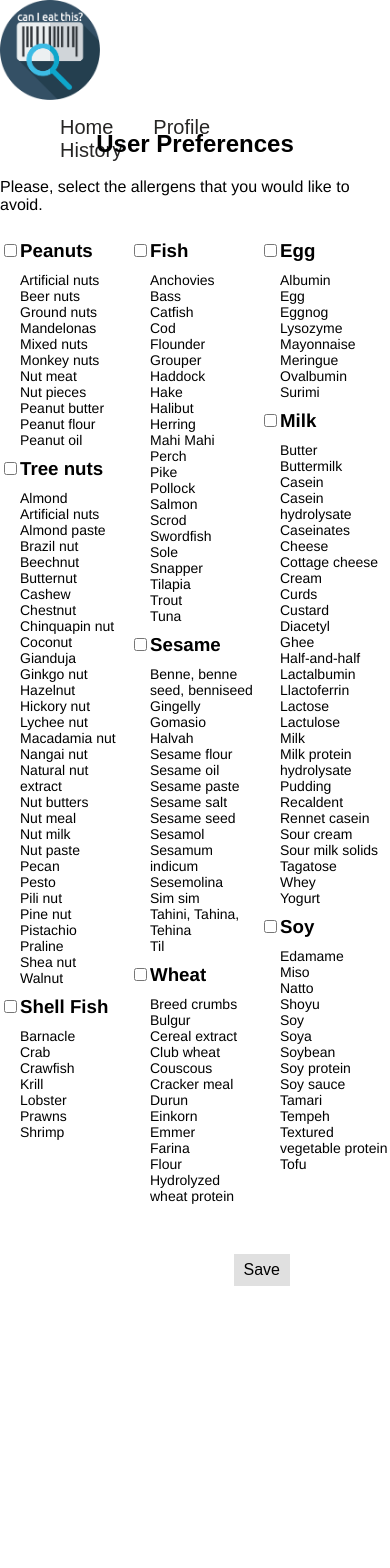
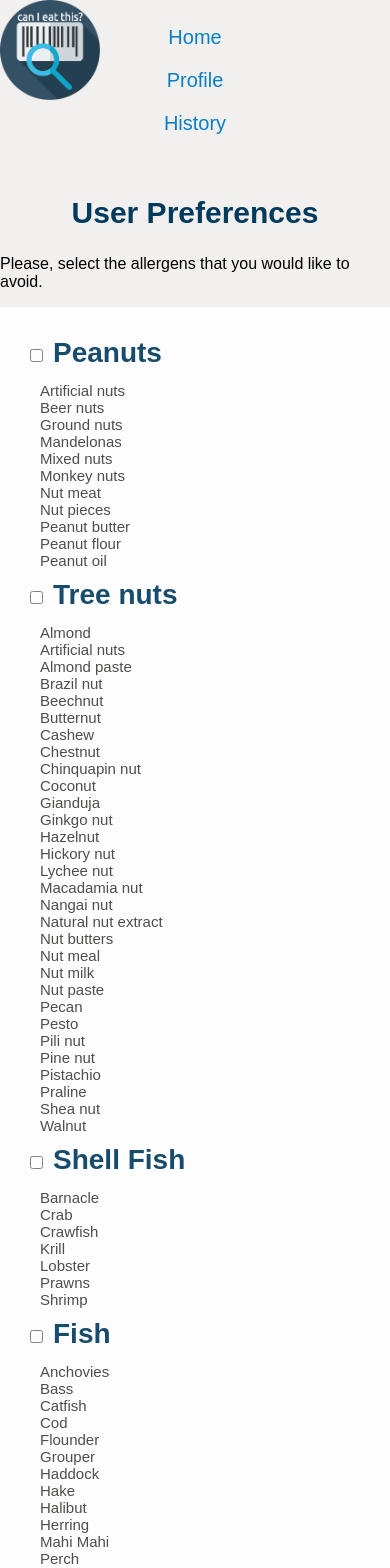
Before and after one commit to naeohmi/can-i-eat-this, a React (Create React App) app in the folder react/: page /profile in a window 390 px wide. Shown: the top 1568 px of the page. Before the commit the page ends 1336 px from the top, so only its background shows below. Built offline with nearby package versions, Linux system fonts and the light colour scheme.

Commit message:
Adding some responsive design and style.

```diff
--- a/react/src/App.css
+++ b/react/src/App.css
@@ -1,40 +1,47 @@
 body {
 	margin: 0 auto;
+	background-color: #F2F0EF;
 }
 
 /* Text */
 
-@import url('https://fonts.googleapis.com/css?family=Quicksand');
+@import url('https://fonts.googleapis.com/css?family=Ubuntu+Condensed%7CUbuntu+Mono:400,400i,700,700i%7CUbuntu:300,300i,400,400i,500,500i,700,700i');
 
 h2 {
+	font-size: 30px;
 	text-align: center;
-	font-family: 'Quicksand', sans-serif;
+	font-family: 'Ubuntu', sans-serif;
+	color: #003B5E;
 }
 
 h3 {
+	font-size: 28px;
 	margin: 10px 0;
+	color: #003B5E;
 	font-family: helvetica;
+	font-family: 'Ubuntu Condensed', sans-serif;
 }
 
 h6 {
 	margin: 0;
 	padding: 0 0 0 20px;
-	font-size: 14px;
-	font-family: helvetica;
+	font-size: 15px;
+	font-family: 'Ubuntu', sans-serif;
 	font-weight: normal;
 }
 
 p {
-	font-family: helvetica;
+	font-family: 'Ubuntu', sans-serif;
 }
 
 /* Navigation Component */
 
 .nav {
-	height: 110px;
+	height: 100px;
 }
 
 .logo img {
+	position: absolute;
 	display: inline-block;
 	width: 100px;
 	height: 100px;
@@ -43,7 +50,7 @@ p {
 
 nav {
 	display: inline-block;
-	width: 75%;
+	width: 100%;
 }
 
 ul {
@@ -53,14 +60,14 @@ ul {
 
 ul > li {
 	display: inline-block;
+	padding: 20px 30px;
 }
 
 li > a {
-	color: #262524;
+	color: #0880C6;
 	font-size: 20px;
-	padding: 20px;
 	text-decoration: none;
-	font-family: 'Quicksand', sans-serif;
+	font-family: 'Ubuntu', sans-serif;
 }
 
 li > a:hover {
@@ -71,10 +78,11 @@ li > a:hover {
 
 .home {
 	text-align: center;
+	padding: 10px 0px;
 }
 
 label {
-	font-family: 'Quicksand', sans-serif;
+	font-family: 'Ubuntu', sans-serif;
 }
 
 input[type=text] {
@@ -82,7 +90,7 @@ input[type=text] {
 	padding: 5px 20px;
     margin: 5px;
     font-size: 16px;
-    font-family: 'Quicksand', sans-serif;
+    font-family: 'Ubuntu', sans-serif;
 }
 
 .searchProduct {
@@ -90,15 +98,18 @@ input[type=text] {
 	padding: 7px 10px;
 	margin: 5px;
     font-size: 16px;
-    font-family: 'Quicksand', sans-serif;
+    font-family: 'Ubuntu', sans-serif;
     text-align: center;
     border: none;
-	background-color: #E0E0E0;
+    color: #FFFFFF;
+	background-color: #D92821;
 }
 
 .searchProduct:hover {
-	background-color: #149ECC;
+	background-color: #FF241C;
 }
+
+/* Webcam */
 
 /* Result Component */
 
@@ -128,19 +139,27 @@ table {
 
 th {
 	text-align: center;
-	font-family: 'Quicksand', sans-serif;
+	font-family: 'Ubuntu', sans-serif;
 	font-size: 18px;
 	padding: 20px;
 }
 
 td {
-	font-family: 'Quicksand', sans-serif;
+	font-family: 'Ubuntu', sans-serif;
 }
 
 /* Profile Component */
 
+.profile {
+	padding: 10px 50px;
+}
+
 .row {
 	display: flex;
+	background-color: #FFFFFF;
+	padding: 20px;
+	color: #3F3D3B;
+	opacity: .9;
 }
 
 .column {
@@ -149,31 +168,80 @@ td {
 
 .savePreferences {
     width: auto;
-	padding: 7px 10px;
+	padding: 7px 20px;
 	margin: 50px 100px;
     font-size: 16px;
-    font-family: 'Quicksand', sans-serif;
+    font-family: 'Ubuntu', sans-serif;
     text-align: center;
 	float: right;
 	border: none;
-	background-color: #E0E0E0;
+	color: #FFFFFF;
+	background-color: #D92821;
 }
 
 .savePreferences:hover {
-	background-color: #149ECC;
+	background-color: #FF241C;
 }
 
-table{
+input[type=checkbox] {
+	width: 40px 10px;
+	margin: 10px 10px;
+	background: #FCFFF4;
+    border-radius: 4px;
+    background: linear-gradient(top, #fcfff4 0%, #dfe5d7 40%, #b3bead 100%);
+}
+
+/* History */
+
+.history {
+	padding: 10px 0px;
+}
+
+table {
 	margin: 0 auto;
 	text-align: center;
 }
- th.history{
-	border: 1 solid black;
+
+th.history {
+	border: 1px solid black;
 	width: 500px;
 }
-.historyRow tr{
-	border: 1 solid black;
+
+.historyRow tr {
+	border: 1px solid black;
 	width: 500px;
 	text-align: left;
 	padding: 30px;
 }
+
+/* Mobile */
+
+@media only screen and (max-width: 500px) {
+	.logo img {
+	float: none;
+	}
+	.nav {
+	height: auto;
+	padding: 0px;
+	}
+	ul {
+	text-align: center;
+	list-style: none;
+	float: none;
+	padding: 0px;
+	}
+	ul > li {
+	display: block;
+	padding: 10px 20px;
+	}
+	.profile {
+	  padding: 10px 0px;
+	}
+	.row {
+	  display: block;
+	}
+	.savePreferences {
+	  margin: 0px 25%;
+	  width: 50%;
+	}
+}
--- a/react/src/components/WebcamCapture.js
+++ b/react/src/components/WebcamCapture.js
@@ -35,11 +35,12 @@ class WebcamCapture extends React.Component {
                 <div className="webcam">
                     <Webcam
                         audio={false}
-                        height={350}
+                        height={400}
                         ref="photo"
                         screenshotFormat="image/jpeg"
-                        width={350}
+                        width={400}
                     />
+                    <br/>
                     <button className="searchProduct" onClick={this.setState}>Capture photo</button>
                 </div>
 
```
